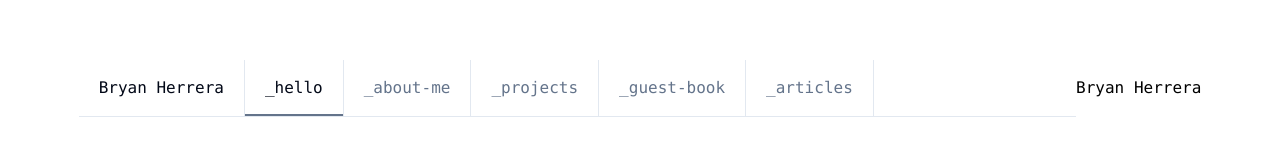
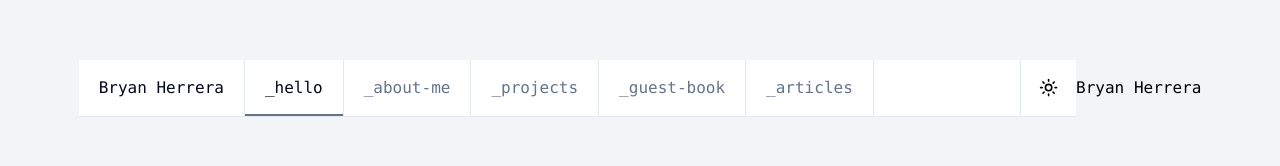
Before and after one commit to Bryan-Herrera-DEV/Bryan-Herrera-Portfolio-V5, a Next.js app: page / in a window 1280 px wide. Shown: the part 312-478 px from the top of the page. Built offline with nearby package versions, Linux system fonts and the light colour scheme.

Commit message:
feat: Agrega Theme Toggle

```diff
--- a/package.json
+++ b/package.json
@@ -9,6 +9,8 @@
     "lint": "next lint"
   },
   "dependencies": {
+    "@radix-ui/react-dropdown-menu": "^2.0.6",
+    "@radix-ui/react-slot": "^1.0.2",
     "class-variance-authority": "^0.7.0",
     "clsx": "^2.1.0",
     "geist": "^1.2.0",
--- /dev/null
+++ b/src/components/molecules/theme-toggle.tsx
@@ -0,0 +1,54 @@
+import { useTheme } from "next-themes";
+import {
+  DropdownMenu,
+  DropdownMenuContent,
+  DropdownMenuItem,
+  DropdownMenuTrigger,
+} from "@/components/atoms/dropdown-menu";
+import { Moon, Sun } from "lucide-react";
+import { Button } from "@/components/atoms/button";
+
+export const ThemeToggle = () => {
+  const { setTheme } = useTheme();
+
+  return (
+    <DropdownMenu>
+      <DropdownMenuTrigger asChild>
+        <Button
+          variant="ghost"
+          size="icon"
+          className="border-l rounded-none h-14 w-14 hidden md:flex shrink-0"
+          data-umami-event="theme-toggle"
+        >
+          <Sun className="h-[1.2rem] w-[1.2rem] rotate-0 scale-100 transition-all dark:-rotate-90 dark:scale-0" />
+          <Moon className="absolute h-[1.2rem] w-[1.2rem] rotate-90 scale-0 transition-all dark:rotate-0 dark:scale-100" />
+          <span className="sr-only">Toggle theme</span>
+        </Button>
+      </DropdownMenuTrigger>
+      <DropdownMenuContent align="end">
+        <DropdownMenuItem
+          data-umami-event="theme-toggle-light"
+          onClick={() => {
+            confirm(
+              "Get ready for a dazzling experience! 🌟 \nAre you absolutely sure you want to switch to the light mode and unleash the flashbang? 💡💥"
+            ) && setTheme("light");
+          }}
+        >
+          Light
+        </DropdownMenuItem>
+        <DropdownMenuItem
+          data-umami-event="theme-toggle-dark"
+          onClick={() => setTheme("dark")}
+        >
+          Dark
+        </DropdownMenuItem>
+        <DropdownMenuItem
+          data-umami-event="theme-toggle-system"
+          onClick={() => setTheme("system")}
+        >
+          System
+        </DropdownMenuItem>
+      </DropdownMenuContent>
+    </DropdownMenu>
+  );
+};
--- a/src/components/organisms/navbar/navbar.tsx
+++ b/src/components/organisms/navbar/navbar.tsx
@@ -1,5 +1,6 @@
 "use client";
 import { NavLink } from "@/components/atoms/nav-link";
+import { ThemeToggle } from "@/components/molecules/theme-toggle";
 import Link from "next/link";
 
 export const Navbar = () => {
@@ -19,6 +20,7 @@ export const Navbar = () => {
             </NavLink>
           ))}
         </ul>
+        <ThemeToggle />
       </div>
     </nav>
   );
```
Also changed, not shown: 1 other file (tests, documents, lock files or other folders).
